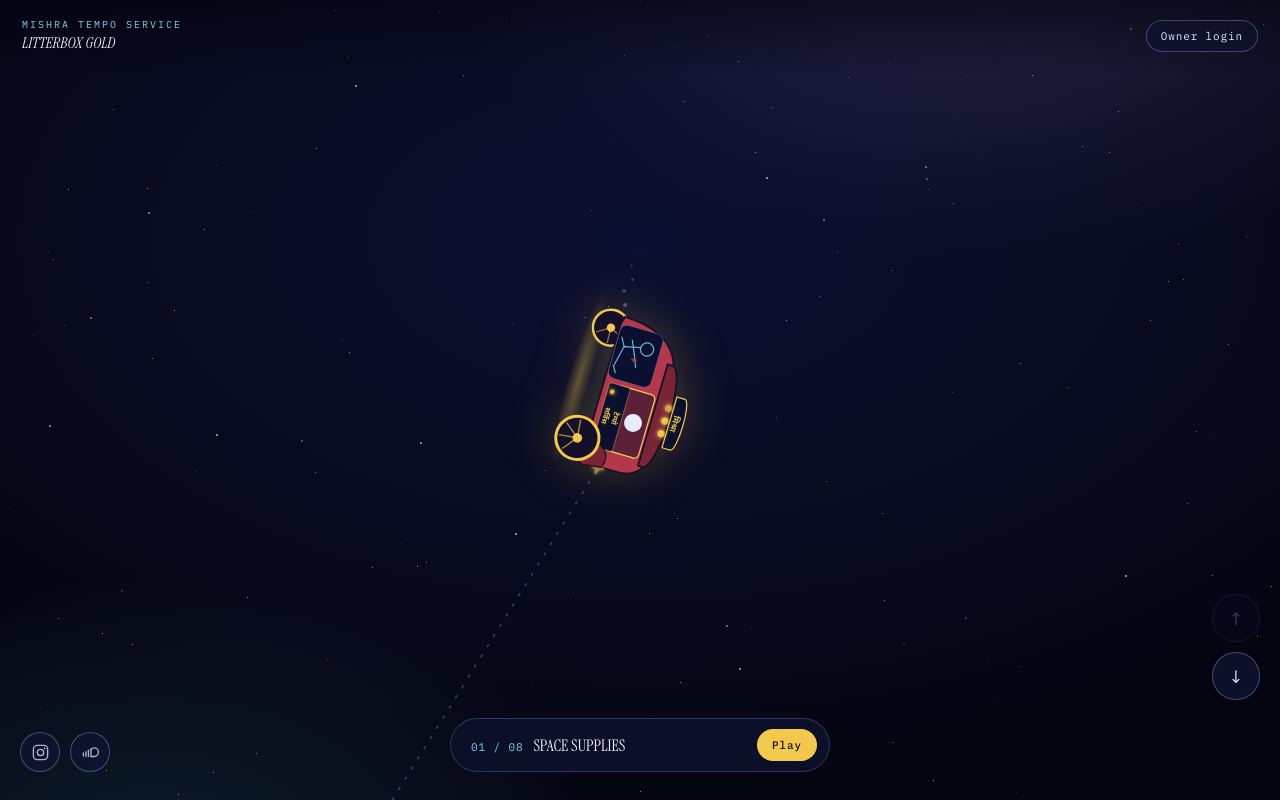
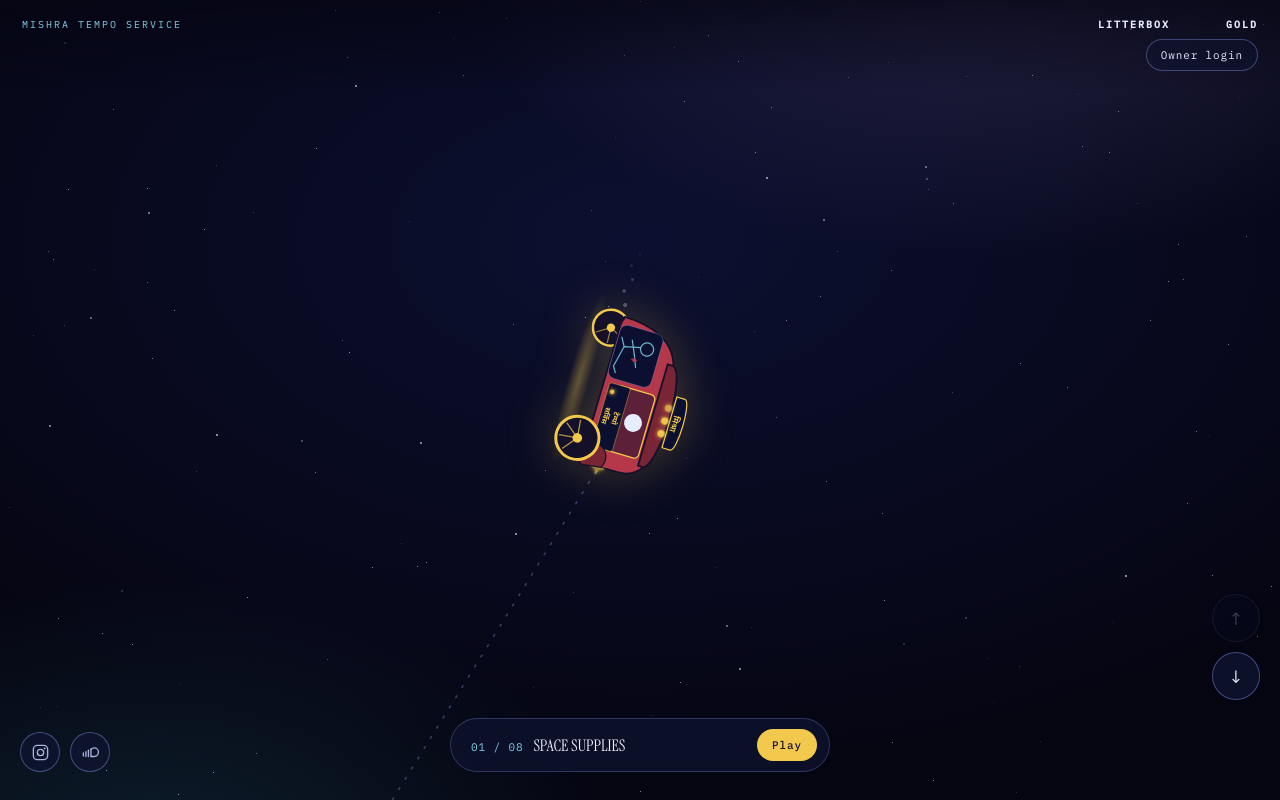
Before and after one commit to slowbulb/mishratemposervice, a React (Vite) app: page / in a window 1280 px wide. Built offline with nearby package versions, Linux system fonts and the light colour scheme.

Commit message:
Add SEO metadata/structured data, restyle header, unblur waypoint titles

```diff
--- a/index.html
+++ b/index.html
@@ -7,9 +7,10 @@
     <title>LITTERBOX GOLD — Mishra Tempo Service</title>
     <meta
       name="description"
-      content="Litterbox Gold by Mishra Tempo Service: an interstellar journey to recover the lost giant, the last of it's kind."
+      content="Mishra Tempo Service is an electronic alt-pop duo formed by Parijat Mishra and Animesh Mishra. Litterbox Gold: an interstellar journey to recover the lost giant, the last of it's kind."
     />
     <meta name="author" content="Mishra Tempo Service" />
+    <meta name="robots" content="index, follow" />
     <meta name="theme-color" content="#050512" />
     <link rel="canonical" href="https://mishratemposervice.vercel.app/" />
 
@@ -23,7 +24,7 @@
     <meta property="og:title" content="LITTERBOX GOLD — Mishra Tempo Service" />
     <meta
       property="og:description"
-      content="Litterbox Gold by Mishra Tempo Service: an interstellar journey to recover the lost giant, the last of it's kind."
+      content="Mishra Tempo Service is an electronic alt-pop duo formed by Parijat Mishra and Animesh Mishra. Litterbox Gold: an interstellar journey to recover the lost giant, the last of it's kind."
     />
     <meta property="og:url" content="https://mishratemposervice.vercel.app/" />
     <meta property="og:image" content="https://mishratemposervice.vercel.app/og-image.png" />
@@ -31,16 +32,71 @@
     <meta property="og:image:height" content="630" />
     <meta property="og:image:alt" content="A flying auto-rickshaw adrift in deep space, lettered मिश्रा टेम्पो सर्विस." />
     <meta property="og:locale" content="en_US" />
+    <meta property="music:musician" content="Parijat Mishra" />
+    <meta property="music:musician" content="Animesh Mishra" />
 
     <!-- Twitter -->
     <meta name="twitter:card" content="summary_large_image" />
     <meta name="twitter:title" content="LITTERBOX GOLD — Mishra Tempo Service" />
     <meta
       name="twitter:description"
-      content="Litterbox Gold by Mishra Tempo Service: an interstellar journey to recover the lost giant, the last of it's kind."
+      content="Mishra Tempo Service is an electronic alt-pop duo formed by Parijat Mishra and Animesh Mishra. Litterbox Gold: an interstellar journey to recover the lost giant, the last of it's kind."
     />
     <meta name="twitter:image" content="https://mishratemposervice.vercel.app/og-image.png" />
     <meta name="twitter:image:alt" content="A flying auto-rickshaw adrift in deep space, lettered मिश्रा टेम्पो सर्विस." />
+
+    <!-- Structured data: band, members, album + tracklist, so Google
+         can resolve "Mishra Tempo Service" as a music entity -->
+    <script type="application/ld+json">
+      {
+        "@context": "https://schema.org",
+        "@graph": [
+          {
+            "@type": "MusicGroup",
+            "@id": "https://mishratemposervice.vercel.app/#band",
+            "name": "Mishra Tempo Service",
+            "alternateName": "मिश्रा टेम्पो सर्विस",
+            "genre": ["Electronic", "Alt-Pop", "Electronic Alt-Pop"],
+            "url": "https://mishratemposervice.vercel.app/",
+            "image": "https://mishratemposervice.vercel.app/og-image.png",
+            "description": "Mishra Tempo Service is an electronic alt-pop duo formed by Parijat Mishra and Animesh Mishra.",
+            "member": [
+              { "@type": "Person", "name": "Parijat Mishra" },
+              { "@type": "Person", "name": "Animesh Mishra" }
+            ],
+            "sameAs": [
+              "https://www.instagram.com/mishratemposervice",
+              "https://soundcloud.com/mishratemposervice"
+            ]
+          },
+          {
+            "@type": "MusicAlbum",
+            "@id": "https://mishratemposervice.vercel.app/#album",
+            "name": "LITTERBOX GOLD",
+            "byArtist": { "@id": "https://mishratemposervice.vercel.app/#band" },
+            "url": "https://mishratemposervice.vercel.app/",
+            "image": "https://mishratemposervice.vercel.app/og-image.png",
+            "track": [
+              { "@type": "MusicRecording", "position": 1, "name": "Space Supplies" },
+              { "@type": "MusicRecording", "position": 2, "name": "U Turn" },
+              { "@type": "MusicRecording", "position": 3, "name": "Goodbye" },
+              { "@type": "MusicRecording", "position": 4, "name": "This Is April" },
+              { "@type": "MusicRecording", "position": 5, "name": "The End Is Near" },
+              { "@type": "MusicRecording", "position": 6, "name": "F*****g Dying" },
+              { "@type": "MusicRecording", "position": 7, "name": "Escape Sequence" },
+              { "@type": "MusicRecording", "position": 8, "name": "Re Entry / Homecoming" }
+            ]
+          },
+          {
+            "@type": "WebSite",
+            "@id": "https://mishratemposervice.vercel.app/#website",
+            "url": "https://mishratemposervice.vercel.app/",
+            "name": "Mishra Tempo Service",
+            "publisher": { "@id": "https://mishratemposervice.vercel.app/#band" }
+          }
+        ]
+      }
+    </script>
   </head>
   <body>
     <div id="root"></div>
--- a/src/pages/Home.css
+++ b/src/pages/Home.css
@@ -12,18 +12,11 @@
   right: 0;
   z-index: 30;
   display: flex;
-  align-items: center;
+  align-items: flex-start;
   justify-content: space-between;
   gap: 16px;
   padding: 18px 22px;
   background: linear-gradient(180deg, rgba(5, 5, 18, 0.65), transparent);
-}
-
-.home-topbar-text {
-  display: flex;
-  flex-direction: column;
-  gap: 2px;
-  min-width: 0;
 }
 
 .eyebrow {
@@ -32,16 +25,28 @@
   letter-spacing: 0.2em;
   color: var(--teal);
   text-transform: uppercase;
+  white-space: nowrap;
 }
 
-.mini-title {
-  font-family: var(--serif);
-  font-style: italic;
-  font-size: 15px;
+.home-topbar-right {
+  display: flex;
+  flex-direction: column;
+  align-items: flex-end;
+  gap: 8px;
+}
+
+.album-title {
+  display: inline-block;
+  font-family: var(--mono);
+  font-style: normal;
+  font-weight: 700;
+  font-size: 10px;
+  letter-spacing: 0.2em;
+  text-transform: uppercase;
   color: var(--ink);
   white-space: nowrap;
-  overflow: hidden;
-  text-overflow: ellipsis;
+  text-align: justify;
+  text-align-last: justify;
 }
 
 .btn {
--- a/src/pages/Home.tsx
+++ b/src/pages/Home.tsx
@@ -1,3 +1,4 @@
+import { useLayoutEffect, useRef, useState } from 'react'
 import { Link } from 'react-router-dom'
 import FlightField from '../scene/FlightField'
 import SocialLinks from '../components/SocialLinks'
@@ -5,16 +6,37 @@ import { SEED_ALBUM } from '../data/seed'
 import './Home.css'
 
 export default function Home() {
+  const eyebrowRef = useRef<HTMLSpanElement>(null)
+  const [titleWidth, setTitleWidth] = useState<number>()
+
+  // The album title is stretched (via text-align-last: justify) to match
+  // the eyebrow's rendered width exactly, so the two mastheads balance
+  // the header left/right.
+  useLayoutEffect(() => {
+    const el = eyebrowRef.current
+    if (!el) return
+    const observer = new ResizeObserver((entries) => {
+      setTitleWidth(entries[0].contentRect.width)
+    })
+    observer.observe(el)
+    return () => observer.disconnect()
+  }, [])
+
   return (
     <div className="home-app">
       <header className="home-topbar">
-        <div className="home-topbar-text">
-          <span className="eyebrow">{SEED_ALBUM.artist}</span>
-          <span className="mini-title">{SEED_ALBUM.title}</span>
+        <span className="eyebrow" ref={eyebrowRef}>
+          {SEED_ALBUM.artist}
+        </span>
+
+        <div className="home-topbar-right">
+          <span className="album-title" style={titleWidth ? { width: titleWidth } : undefined}>
+            {SEED_ALBUM.title}
+          </span>
+          <Link className="btn" to="/login">
+            Owner login
+          </Link>
         </div>
-        <Link className="btn" to="/login">
-          Owner login
-        </Link>
       </header>
 
       <FlightField />
--- a/src/scene/WaypointMarker.tsx
+++ b/src/scene/WaypointMarker.tsx
@@ -9,11 +9,13 @@ interface WaypointMarkerProps {
 
 // A dim marker for a track the rickshaw isn't currently at. The active
 // node instead shows the one real Rickshaw (rendered separately, fixed
-// in the viewport).
+// in the viewport). Only the dot itself fades/shrinks/blurs with
+// distance — the title stays sharp and fully legible so the tracklist
+// reads clearly along the whole path.
 export default function WaypointMarker({ node, distance, fieldWidth }: WaypointMarkerProps) {
-  const scale = Math.max(0.4, 1 - distance * 0.16)
-  const blur = Math.min(6, distance * 1.3)
-  const opacity = Math.max(0.3, 1 - distance * 0.14)
+  const dotScale = Math.max(0.4, 1 - distance * 0.16)
+  const dotBlur = Math.min(6, distance * 1.3)
+  const dotOpacity = Math.max(0.3, 1 - distance * 0.14)
 
   return (
     <div
@@ -22,12 +24,17 @@ export default function WaypointMarker({ node, distance, fieldWidth }: WaypointM
         left: node.x * fieldWidth,
         top: node.y,
         transform: 'translate(-50%, -50%)',
-        filter: `blur(${blur}px)`,
-        opacity,
       }}
     >
-      <div style={{ transform: `scale(${scale})` }} className="waypoint">
-        <div className="waypoint-dot" />
+      <div className="waypoint">
+        <div
+          className="waypoint-dot"
+          style={{
+            transform: `scale(${dotScale})`,
+            filter: `blur(${dotBlur}px)`,
+            opacity: dotOpacity,
+          }}
+        />
         <div className="node-label">
           <span className="node-no">{String(node.index + 1).padStart(2, '0')}</span>
           <span className="node-title">{node.title}</span>
```
Also changed, not shown: public/robots.txt (added), 1 other file (tests, documents, lock files or other folders).
